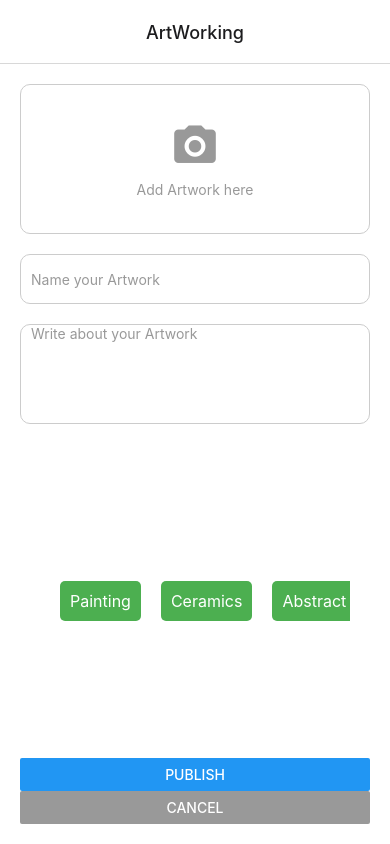
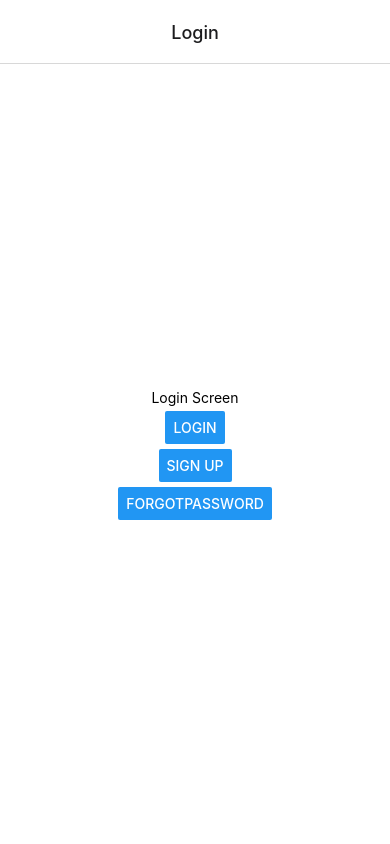
Before and after one commit to stormymayday/graffix-expo, a React Native app: screen /Home in a window 390 px wide. Built offline with nearby package versions, Linux system fonts and the light colour scheme.

Commit message:
Change order of the navigation stack issue #20

```diff
--- a/src/navigators/AuthNavigator.js
+++ b/src/navigators/AuthNavigator.js
@@ -4,7 +4,6 @@ import SignUp from "../screens/auth/SignUp";
 import ForgotPassword from "../screens/auth/ForgotPassword";
 import { OnboardingNavigator } from "./OnboardingNavigator";
 import ArtworkFormInput from "../screens/addArtWork/artWorkFormInput";
-
 
 const Stack = createNativeStackNavigator();
 
@@ -15,16 +14,16 @@ export function AuthNavigator() {
         headerTitleAlign: "center",
       }}
     >
-      <Stack.Screen name="ArtWorking" component={ArtworkFormInput} />
       <Stack.Screen name="Login" component={Login} />
       <Stack.Screen name="SignUp" component={SignUp} />
       <Stack.Screen name="ForgotPassword" component={ForgotPassword} />
+      <Stack.Screen name="ArtWorking" component={ArtworkFormInput} />
       <Stack.Screen
         name="GoOnboarding"
         component={OnboardingNavigator}
         options={{
           headerBackVisible: false,
-          headerShown: false
+          headerShown: false,
         }}
       />
     </Stack.Navigator>
```
